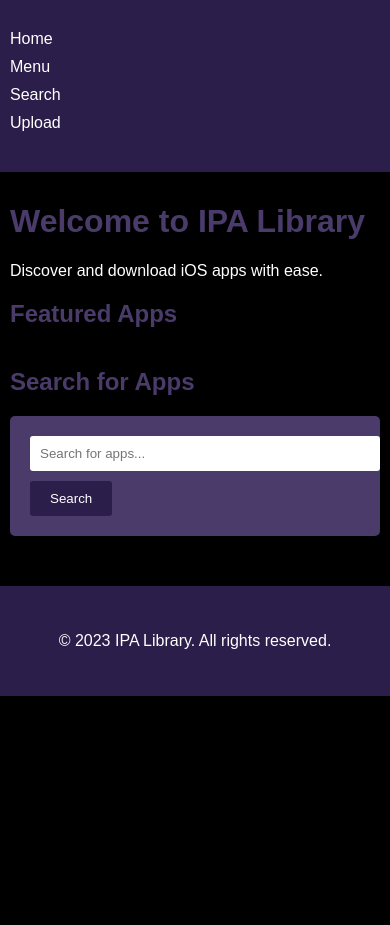
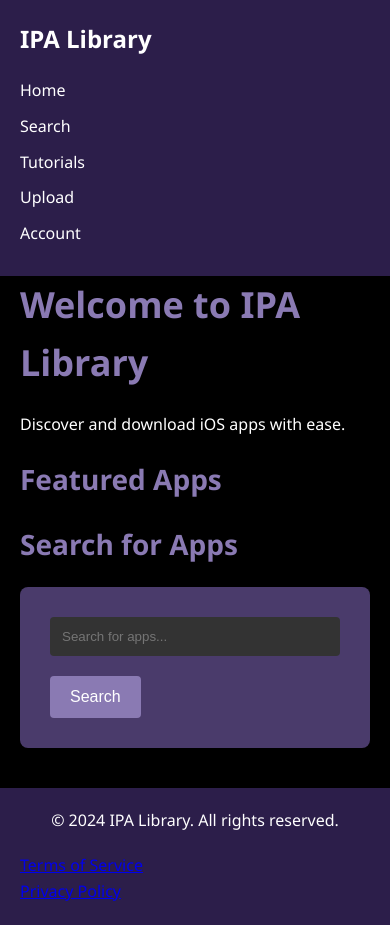
Before and after one commit to remoDevv/IPAHub, a Flask app: page / in a window 390 px wide. Before the commit the page ends 696 px from the top, so only its background shows below. Run offline with Flask 3, Linux system fonts and the light colour scheme; the visitor is signed in with stand-in values (Sample User, id 1).

Commit message:
Agent query: Please check if the website has a new, cleaner design with a dark purple and black color scheme. Is the navigation menu responsive and does it include a dropdown for the Account section when logged in? Also, verify if the overall layout looks more professional and polished.

```diff
--- a/static/css/style.css
+++ b/static/css/style.css
@@ -1,48 +1,75 @@
 :root {
     --dark-purple: #2c1e4a;
     --light-purple: #4a3b6b;
+    --accent-purple: #8a7ab3;
     --black: #000000;
     --white: #ffffff;
+    --gray: #cccccc;
+    --dark-gray: #333333;
+}
+
+* {
+    box-sizing: border-box;
+    margin: 0;
+    padding: 0;
 }
 
 body {
-    font-family: Arial, sans-serif;
+    font-family: 'Segoe UI', Tahoma, Geneva, Verdana, sans-serif;
     background-color: var(--black);
     color: var(--white);
-    margin: 0;
-    padding: 0;
+    line-height: 1.6;
 }
 
 .container {
     max-width: 1200px;
     margin: 0 auto;
-    padding: 20px;
+    padding: 0 20px;
 }
 
+/* Header styles */
 header {
     background-color: var(--dark-purple);
     padding: 20px 0;
+    box-shadow: 0 2px 5px rgba(0, 0, 0, 0.1);
+}
+
+nav {
+    display: flex;
+    justify-content: space-between;
+    align-items: center;
+}
+
+.logo {
+    font-size: 24px;
+    font-weight: bold;
+    color: var(--white);
+    text-decoration: none;
 }
 
 nav ul {
     list-style-type: none;
-    padding: 0;
-    margin: 0;
+    display: flex;
 }
 
 nav ul li {
-    display: inline;
-    margin-right: 20px;
+    margin-left: 20px;
 }
 
 nav ul li a {
     color: var(--white);
     text-decoration: none;
+    font-weight: 500;
+    transition: color 0.3s ease;
 }
 
+nav ul li a:hover {
+    color: var(--accent-purple);
+}
+
+/* Dropdown menu */
 .dropdown {
     position: relative;
-    display: inline-block;
 }
 
 .dropdown-content {
@@ -50,8 +77,9 @@
     position: absolute;
     background-color: var(--light-purple);
     min-width: 160px;
-    box-shadow: 0px 8px 16px 0px rgba(0,0,0,0.2);
+    box-shadow: 0 8px 16px rgba(0, 0, 0, 0.2);
     z-index: 1;
+    border-radius: 4px;
 }
 
 .dropdown-content a {
@@ -61,18 +89,47 @@
     display: block;
 }
 
+.dropdown-content a:hover {
+    background-color: var(--accent-purple);
+}
+
 .dropdown:hover .dropdown-content {
     display: block;
 }
 
-h1, h2, h3 {
-    color: var(--light-purple);
+/* Main content styles */
+main {
+    padding: 40px 0;
 }
 
+h1, h2, h3 {
+    color: var(--accent-purple);
+    margin-bottom: 20px;
+}
+
+h1 {
+    font-size: 36px;
+}
+
+h2 {
+    font-size: 28px;
+}
+
+h3 {
+    font-size: 22px;
+}
+
+p {
+    margin-bottom: 20px;
+}
+
+/* Form styles */
 form {
     background-color: var(--light-purple);
-    padding: 20px;
-    border-radius: 5px;
+    padding: 30px;
+    border-radius: 8px;
+    max-width: 500px;
+    margin: 0 auto;
 }
 
 input[type="text"],
@@ -80,43 +137,104 @@
 input[type="password"],
 textarea {
     width: 100%;
-    padding: 10px;
-    margin-bottom: 10px;
+    padding: 12px;
+    margin-bottom: 20px;
     border: none;
-    border-radius: 3px;
+    border-radius: 4px;
+    background-color: var(--dark-gray);
+    color: var(--white);
 }
 
-button {
-    background-color: var(--dark-purple);
+input[type="file"] {
+    margin-bottom: 20px;
+}
+
+button,
+input[type="submit"] {
+    background-color: var(--accent-purple);
     color: var(--white);
     border: none;
-    padding: 10px 20px;
+    padding: 12px 20px;
     cursor: pointer;
-    border-radius: 3px;
+    border-radius: 4px;
+    font-size: 16px;
+    transition: background-color 0.3s ease;
 }
 
-button:hover {
-    background-color: var(--light-purple);
+button:hover,
+input[type="submit"]:hover {
+    background-color: var(--dark-purple);
 }
 
+/* App list styles */
 .app-list {
     display: grid;
-    grid-template-columns: repeat(auto-fill, minmax(200px, 1fr));
-    gap: 20px;
+    grid-template-columns: repeat(auto-fill, minmax(250px, 1fr));
+    gap: 30px;
 }
 
 .app-item {
     background-color: var(--light-purple);
     padding: 20px;
-    border-radius: 5px;
+    border-radius: 8px;
     text-align: center;
+    transition: transform 0.3s ease, box-shadow 0.3s ease;
+}
+
+.app-item:hover {
+    transform: translateY(-5px);
+    box-shadow: 0 5px 15px rgba(0, 0, 0, 0.1);
 }
 
 .app-item img {
     max-width: 100px;
     height: auto;
+    margin-bottom: 15px;
 }
 
+.app-item h3 {
+    font-size: 20px;
+    margin-bottom: 10px;
+}
+
+.app-item p {
+    font-size: 14px;
+    color: var(--gray);
+    margin-bottom: 15px;
+}
+
+.download-btn {
+    display: inline-block;
+    background-color: var(--accent-purple);
+    color: var(--white);
+    padding: 8px 16px;
+    border-radius: 4px;
+    text-decoration: none;
+    transition: background-color 0.3s ease;
+}
+
+.download-btn:hover {
+    background-color: var(--dark-purple);
+}
+
+/* Alert styles */
+.alert {
+    padding: 15px;
+    margin-bottom: 20px;
+    border-radius: 4px;
+}
+
+.alert-success {
+    background-color: #28a745;
+    color: var(--white);
+}
+
+.alert-error {
+    background-color: #dc3545;
+    color: var(--white);
+}
+
+/* Footer styles */
 footer {
     background-color: var(--dark-purple);
     color: var(--white);
@@ -125,13 +243,165 @@
     margin-top: 40px;
 }
 
+/* Responsive design */
 @media (max-width: 768px) {
-    .container {
-        padding: 10px;
+    nav {
+        flex-direction: column;
+        align-items: flex-start;
+    }
+
+    nav ul {
+        margin-top: 20px;
+        flex-direction: column;
     }
 
     nav ul li {
-        display: block;
+        margin-left: 0;
         margin-bottom: 10px;
     }
+
+    .app-list {
+        grid-template-columns: repeat(auto-fill, minmax(200px, 1fr));
+    }
 }
+
+/* Admin dashboard styles */
+.admin-section {
+    margin-bottom: 40px;
+}
+
+.admin-table {
+    width: 100%;
+    border-collapse: collapse;
+    margin-top: 20px;
+}
+
+.admin-table th,
+.admin-table td {
+    padding: 12px;
+    text-align: left;
+    border-bottom: 1px solid var(--light-purple);
+}
+
+.admin-table th {
+    background-color: var(--light-purple);
+    font-weight: bold;
+}
+
+.admin-table tr:nth-child(even) {
+    background-color: rgba(74, 59, 107, 0.1);
+}
+
+/* Tutorial styles */
+.tutorial-section {
+    margin-bottom: 40px;
+}
+
+.tutorial-list {
+    list-style-type: none;
+}
+
+.tutorial-list li {
+    margin-bottom: 10px;
+    padding-left: 20px;
+    position: relative;
+}
+
+.tutorial-list li::before {
+    content: "•";
+    position: absolute;
+    left: 0;
+    color: var(--accent-purple);
+}
+
+/* Search form styles */
+.search-form {
+    display: flex;
+    margin-bottom: 30px;
+}
+
+.search-form input[type="text"] {
+    flex-grow: 1;
+    margin-right: 10px;
+    margin-bottom: 0;
+}
+
+.search-form button {
+    min-width: 100px;
+}
+
+/* Pagination styles */
+.pagination {
+    display: flex;
+    justify-content: center;
+    margin-top: 30px;
+}
+
+.pagination a {
+    color: var(--white);
+    padding: 8px 16px;
+    text-decoration: none;
+    background-color: var(--light-purple);
+    margin: 0 5px;
+    border-radius: 4px;
+    transition: background-color 0.3s ease;
+}
+
+.pagination a:hover {
+    background-color: var(--accent-purple);
+}
+
+.pagination .active {
+    background-color: var(--accent-purple);
+}
+
+/* File upload preview */
+#file-preview {
+    max-width: 100%;
+    margin-top: 10px;
+    border-radius: 4px;
+}
+
+/* Error message styles */
+.error-message {
+    color: #dc3545;
+    font-size: 14px;
+    margin-top: 5px;
+}
+
+input.error,
+textarea.error {
+    border: 1px solid #dc3545;
+}
+
+/* Accessibility improvements */
+.sr-only {
+    position: absolute;
+    width: 1px;
+    height: 1px;
+    padding: 0;
+    margin: -1px;
+    overflow: hidden;
+    clip: rect(0, 0, 0, 0);
+    white-space: nowrap;
+    border-width: 0;
+}
+
+/* Focus styles for better keyboard navigation */
+a:focus,
+button:focus,
+input:focus,
+textarea:focus {
+    outline: 2px solid var(--accent-purple);
+    outline-offset: 2px;
+}
+
+/* Animation for dropdown menu */
+@keyframes fadeIn {
+    from { opacity: 0; }
+    to { opacity: 1; }
+}
+
+.dropdown-content {
+    animation: fadeIn 0.3s ease;
+}
--- a/templates/base.html
+++ b/templates/base.html
@@ -5,31 +5,29 @@
     <meta name="viewport" content="width=device-width, initial-scale=1.0">
     <title>{% block title %}IPA Library{% endblock %}</title>
     <link rel="stylesheet" href="{{ url_for('static', filename='css/style.css') }}">
+    <link rel="icon" href="{{ url_for('static', filename='images/favicon.ico') }}" type="image/x-icon">
 </head>
 <body>
     <header>
         <div class="container">
             <nav>
+                <a href="{{ url_for('main.index') }}" class="logo">IPA Library</a>
                 <ul>
                     <li><a href="{{ url_for('main.index') }}">Home</a></li>
-                    <li class="dropdown">
-                        <a href="#" class="dropdown-trigger">Menu</a>
-                        <div class="dropdown-content">
-                            <a href="{{ url_for('main.index') }}">Home</a>
-                            {% if current_user.is_authenticated %}
-                                <a href="{{ url_for('auth.logout') }}">Logout</a>
-                            {% else %}
-                                <a href="{{ url_for('auth.login') }}">Login</a>
-                                <a href="{{ url_for('auth.signup') }}">Signup</a>
-                            {% endif %}
-                            <a href="{{ url_for('main.tutorials') }}">Tutorials</a>
-                            <a href="{{ url_for('main.terms') }}">Terms of Service</a>
-                            <a href="{{ url_for('main.privacy') }}">Privacy Policy</a>
-                        </div>
-                    </li>
                     <li><a href="{{ url_for('main.search') }}">Search</a></li>
+                    <li><a href="{{ url_for('main.tutorials') }}">Tutorials</a></li>
                     {% if current_user.is_authenticated %}
                         <li><a href="{{ url_for('main.upload') }}">Upload</a></li>
+                        <li class="dropdown">
+                            <a href="#" class="dropdown-trigger">Account</a>
+                            <div class="dropdown-content">
+                                <a href="{{ url_for('auth.profile') }}">Profile</a>
+                                <a href="{{ url_for('auth.logout') }}">Logout</a>
+                            </div>
+                        </li>
+                    {% else %}
+                        <li><a href="{{ url_for('auth.login') }}">Login</a></li>
+                        <li><a href="{{ url_for('auth.signup') }}">Sign Up</a></li>
                     {% endif %}
                     {% if current_user.is_authenticated and current_user.is_admin %}
                         <li><a href="{{ url_for('admin.admin_dashboard') }}">Admin</a></li>
@@ -53,7 +51,11 @@
 
     <footer>
         <div class="container">
-            <p>&copy; 2023 IPA Library. All rights reserved.</p>
+            <p>&copy; 2024 IPA Library. All rights reserved.</p>
+            <nav>
+                <a href="{{ url_for('main.terms') }}">Terms of Service</a>
+                <a href="{{ url_for('main.privacy') }}">Privacy Policy</a>
+            </nav>
         </div>
     </footer>
 
```
